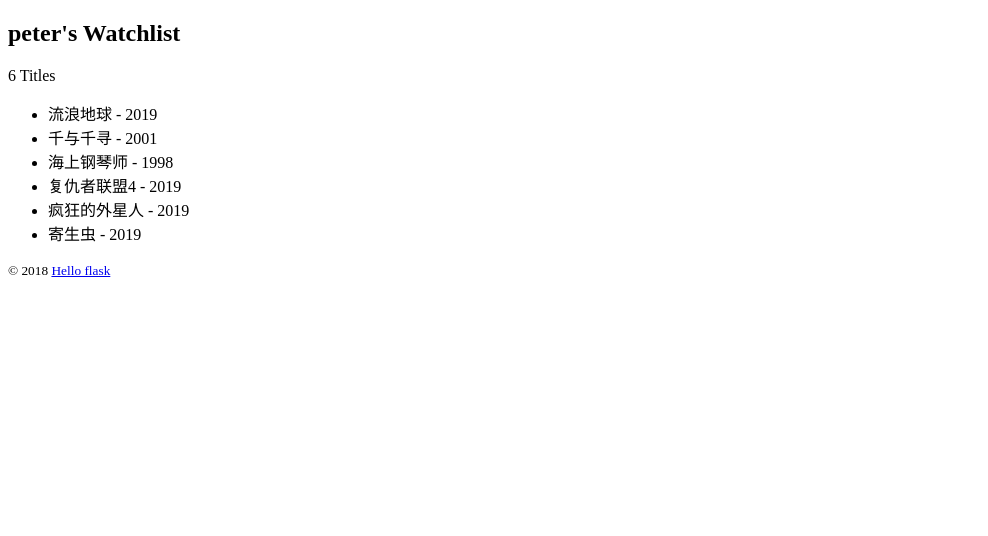
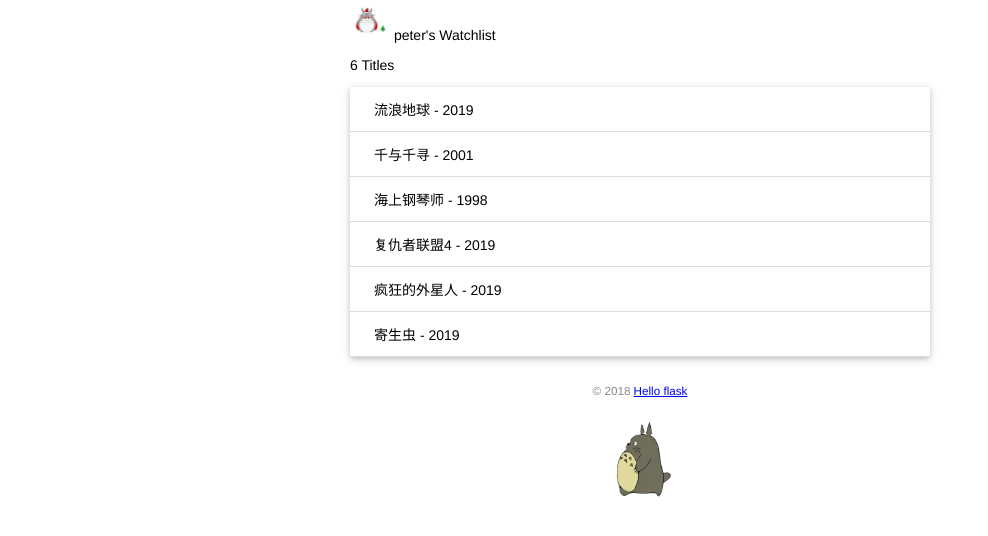
Before and after one commit to suisuiyi/first_flask_web, a Flask app: page / in a window 1280 px wide. Shown: the top 536 px of the page, without its empty margins (0-988 px from the left). Run offline with Flask 2, Linux system fonts and the light colour scheme.

Commit message:
add static files

```diff
--- /dev/null
+++ b/static/style.css
@@ -0,0 +1,47 @@
+/*页面整体*/
+body {
+    margin: auto;
+    max-width: 580px;
+    font-size: 14px;
+    font-family: Helvetica, Arial, sans-serif;
+}
+
+/*页脚*/
+footer {
+    color: #888;
+    margin-top: 15px;
+    text-align: center;
+    padding: 10px;
+}
+
+/*头像*/
+.avatar {
+    width: 40px;
+}
+
+/*电影列表*/
+.movie-list {
+    list-style-type: none;
+    padding: 0;
+    margin-bottom: 10px;
+    box-shadow: 0 2px 5px 0 rgba(0,0,0, 0.16), 0 2px 10px 0 rgba(0,0,0, 0.12);
+}
+
+.movie-list li {
+    padding: 12px 24px;
+    border-bottom: 1px solid #ddd;
+}
+
+.movie-list li: last-child {
+    border-bottom: none;
+}
+
+.movie-list li:hover {
+    background-color: #f8f9fa;
+}
+
+.totoro {
+    display: block;
+    margin: 0 auto;
+    height: 100px;
+}
--- a/templates/index.html
+++ b/templates/index.html
@@ -3,12 +3,14 @@
 <head>
     <meta charset="UTF-8">
     <title>{{ name }} 's watchlist</title>
+    <link rel="stylesheet" href="{{ url_for('static', filename="style.css") }}" type="text/css">
 </head>
 <body>
-    <h2>{{ name }}'s Watchlist</h2>
+<img alt="Avatar" class = "avatar" src="{{ url_for('static', filename="images/avatar.jpg") }}" >
+    {{ name }}'s Watchlist
     {# 使用length过滤器获取movies变量的长度 #}
     <p>{{ movies|length }} Titles</p>
-    <ul>
+    <ul class="movie-list">
         {% for movie in movies %}  {# 迭代movies 变量#}
         <li>
             {{ movie.title }} - {{ movie.year }}
@@ -19,6 +21,7 @@
     <footer>
         <small>&copy; 2018 <a href="http://helloflask.com/tutorial"> Hello flask</a></small>
     </footer>
+<img class="totoro" src="{{ url_for('static', filename="images/totoro.gif") }}" alt="Walking Totoro">
 
 </body>
 </html>
```
Also changed, not shown: static/images/avatar.jpg (added), static/images/totoro.gif (added), 1 other file.
